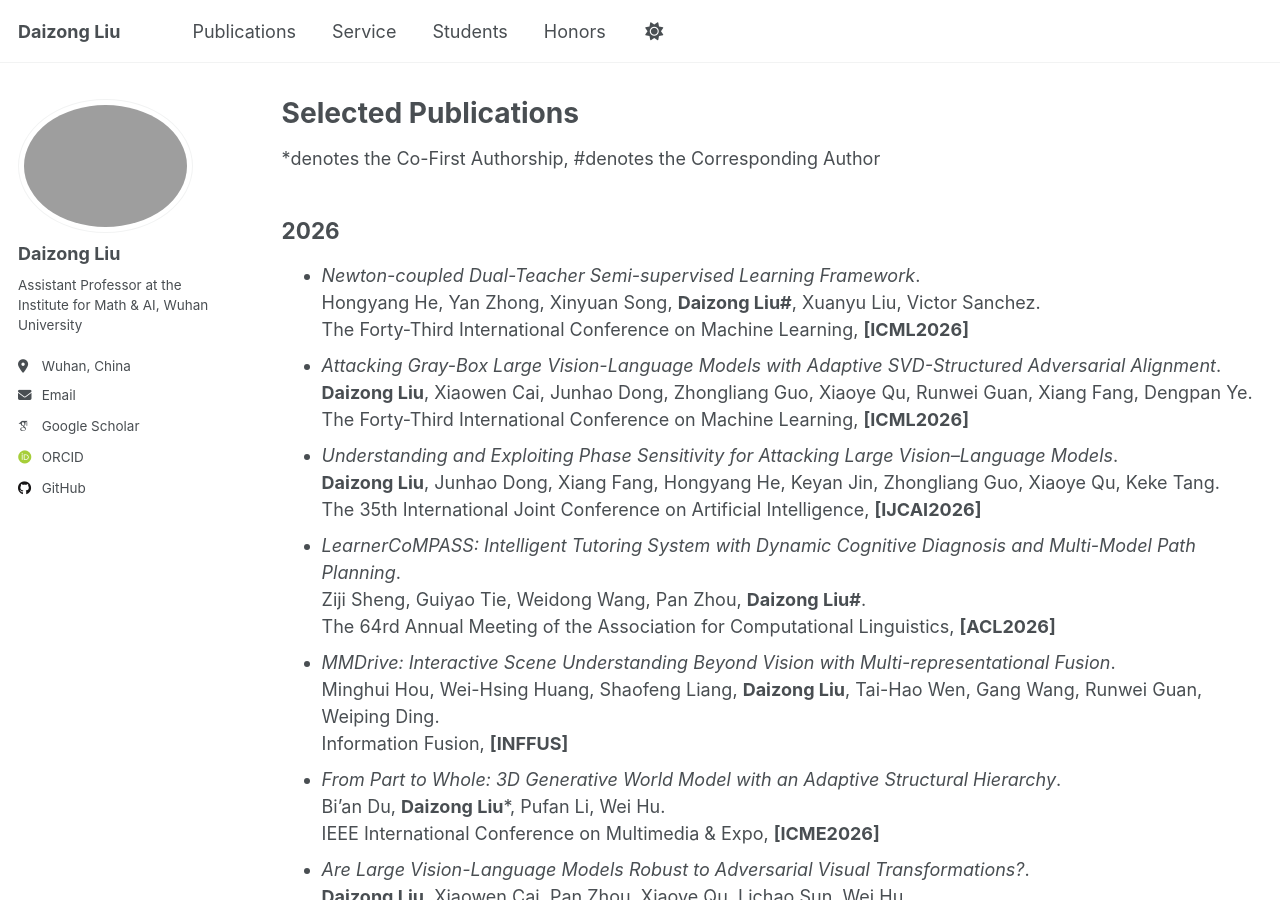
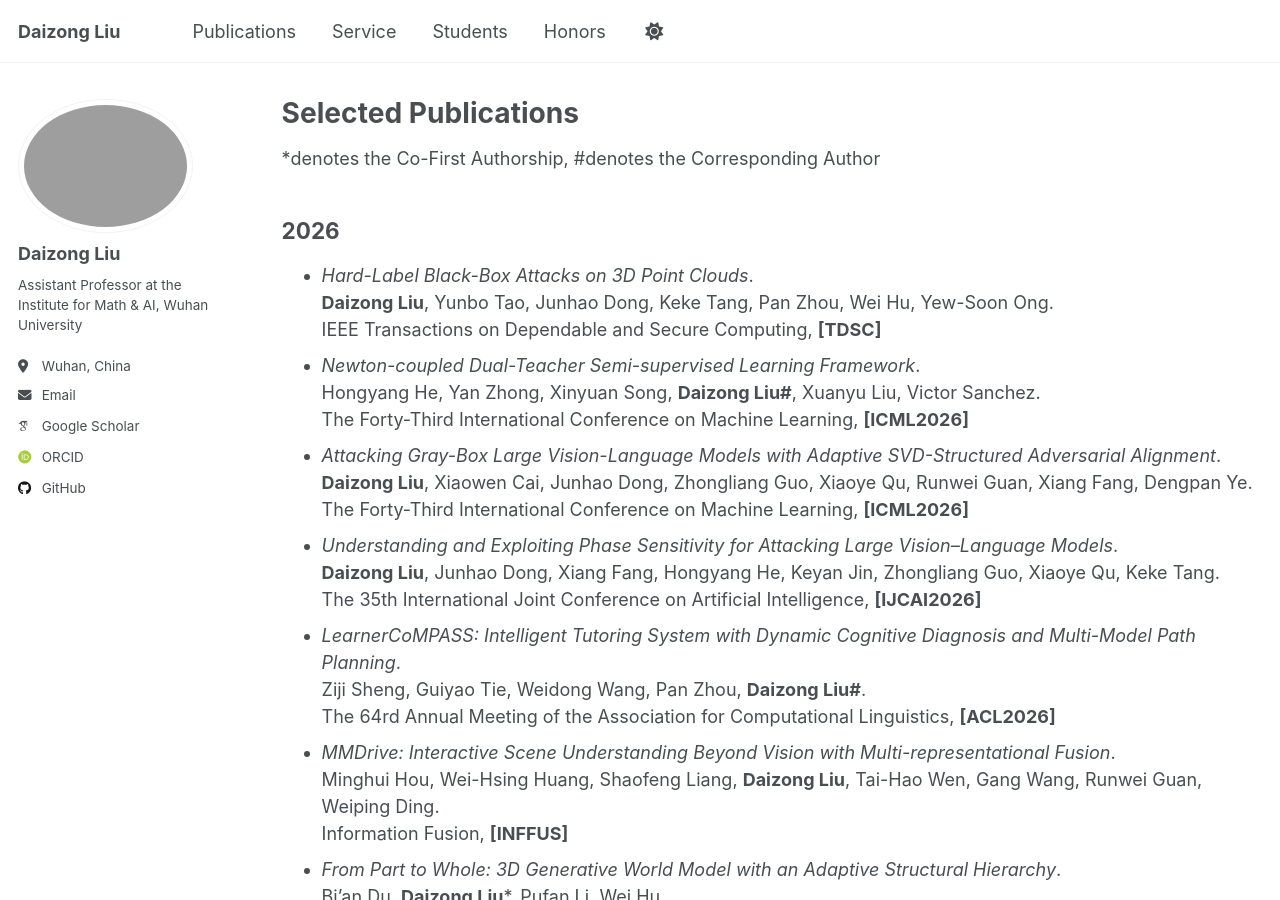
Before and after one commit to liudaizong/liudaizong.github.io, a Jekyll site: the page built from _pages/publications.md, in a window 1280 px wide and 900 px high. Built offline with Jekyll 4.4.1, drawn with Linux system fonts in a browser that asks for light colours; some web fonts are replaced.

Commit message:
Update publications.md

```diff
--- a/_pages/publications.md
+++ b/_pages/publications.md
@@ -7,6 +7,7 @@ author_profile: true
 *denotes the Co-First Authorship, #denotes the Corresponding Author
 
 ## 2026
+* *Hard-Label Black-Box Attacks on 3D Point Clouds*.<br/> **Daizong Liu**, Yunbo Tao, Junhao Dong, Keke Tang, Pan Zhou, Wei Hu, Yew-Soon Ong.<br/> IEEE Transactions on Dependable and Secure Computing, **[TDSC]**
 * *Newton-coupled Dual-Teacher Semi-supervised Learning Framework*.<br/> Hongyang He, Yan Zhong, Xinyuan Song, **Daizong Liu#**, Xuanyu Liu, Victor Sanchez.<br/> The Forty-Third International Conference on Machine Learning, **[ICML2026]**
 * *Attacking Gray-Box Large Vision-Language Models with Adaptive SVD-Structured Adversarial Alignment*.<br/> **Daizong Liu**, Xiaowen Cai, Junhao Dong, Zhongliang Guo, Xiaoye Qu, Runwei Guan, Xiang Fang, Dengpan Ye.<br/> The Forty-Third International Conference on Machine Learning, **[ICML2026]**
 * *Understanding and Exploiting Phase Sensitivity for Attacking Large Vision–Language Models*.<br/> **Daizong Liu**, Junhao Dong, Xiang Fang, Hongyang He, Keyan Jin, Zhongliang Guo, Xiaoye Qu, Keke Tang.<br/> The 35th International Joint Conference on Artificial Intelligence, **[IJCAI2026]**
```
